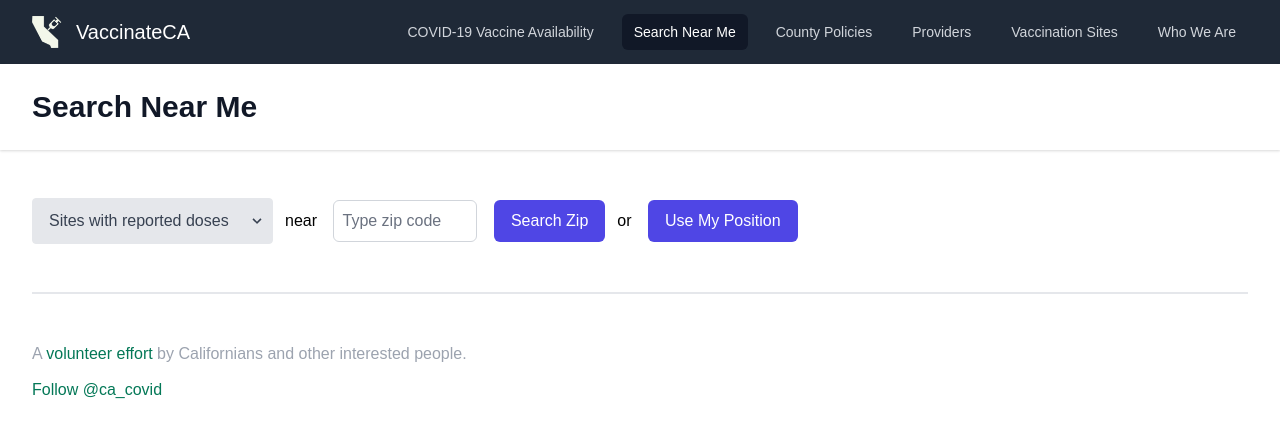
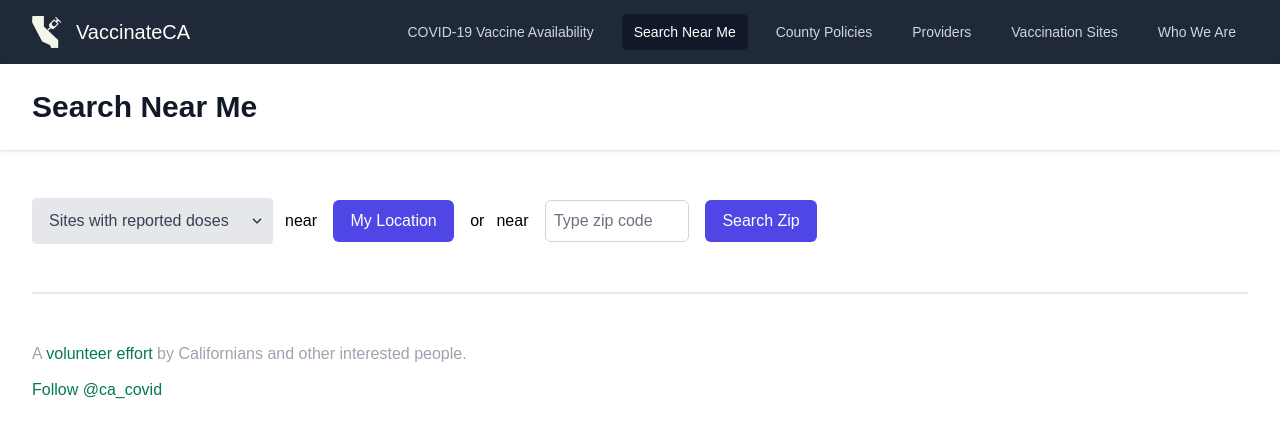
Before and after one commit to CAVaccineInventory/site, a Jekyll site: the page built from nearest.html, in a window 1280 px wide. Shown: the top 438 px of the page. Built offline with Jekyll 4.4.1, drawn with Linux system fonts in a browser that asks for light colours; some web fonts are replaced; comment, search, counter and statistics services are not loaded.

Commit message:
Closes #124: Easiest option first

```diff
--- a/nearest.html
+++ b/nearest.html
@@ -39,6 +39,17 @@ order: 2
       </div>
     </div>
   </div>
+  <div id="geolocation_wrapper" class="hidden pt-4 md:pt-0">
+    <span class="ml-3">near</span>
+    <button
+      type="submit"
+      class="py-2 px-4 mx-3 border border-transparent rounded-md text-white bg-indigo-600 hover:bg-indigo-700"
+      id="submit_geolocation"
+    >
+      My Location
+    </button>
+    <span class=""> or </span>
+  </div>
   <div class="pt-4 md:pt-0">
     <span class="mr-3 md:mx-3">near</span>
     <!-- Hard code 90210 for now for ease of testing -->
@@ -58,16 +69,7 @@ order: 2
       Search Zip
     </button>
   </div>
-  <div id="geolocation_wrapper" class="hidden pt-4 md:pt-0">
-    <span class=""> or </span>
-    <button
-      type="submit"
-      class="py-2 px-4 mx-3 border border-transparent rounded-md text-white bg-indigo-600 hover:bg-indigo-700"
-      id="submit_geolocation"
-    >
-      Use My Position
-    </button>
-  </div>
+
 </form>
 
 <ol id="sites"></ol>
```
